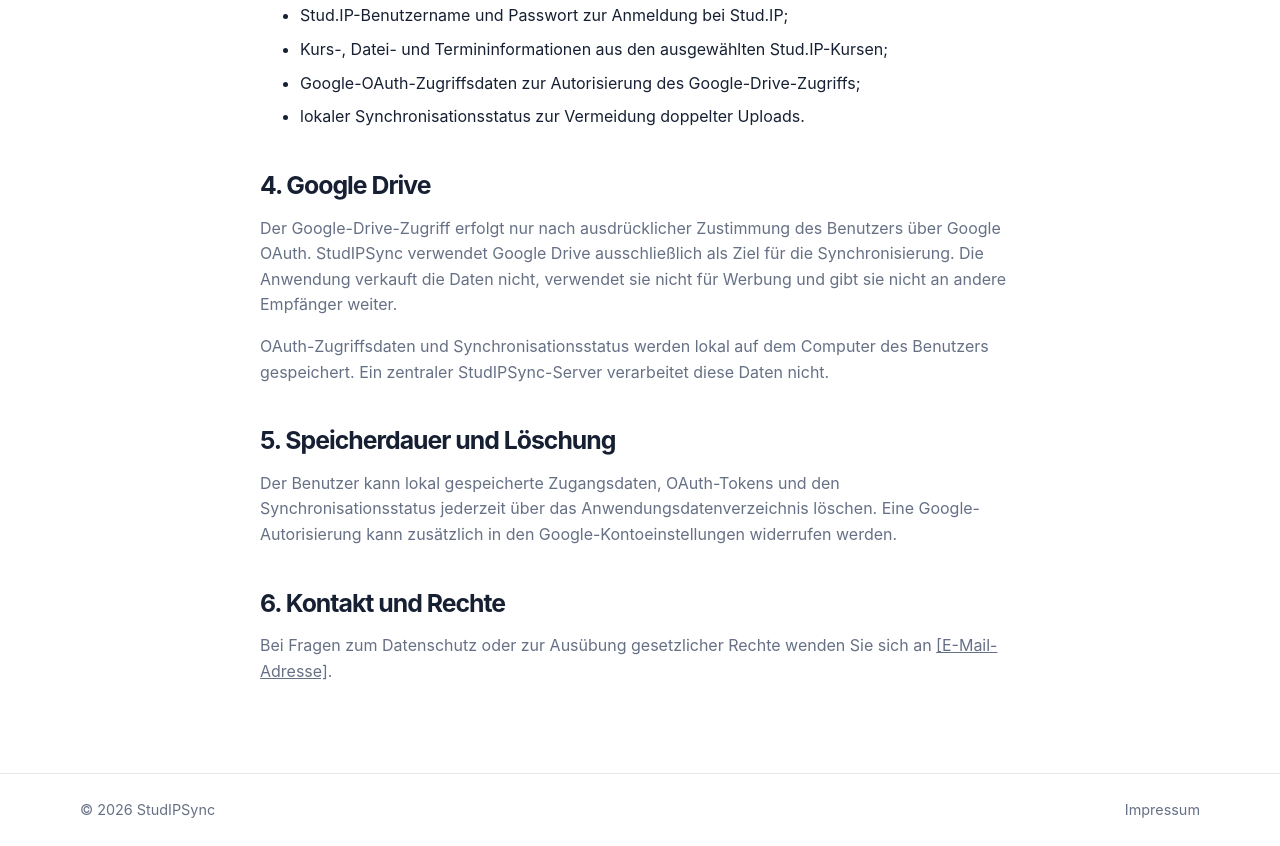
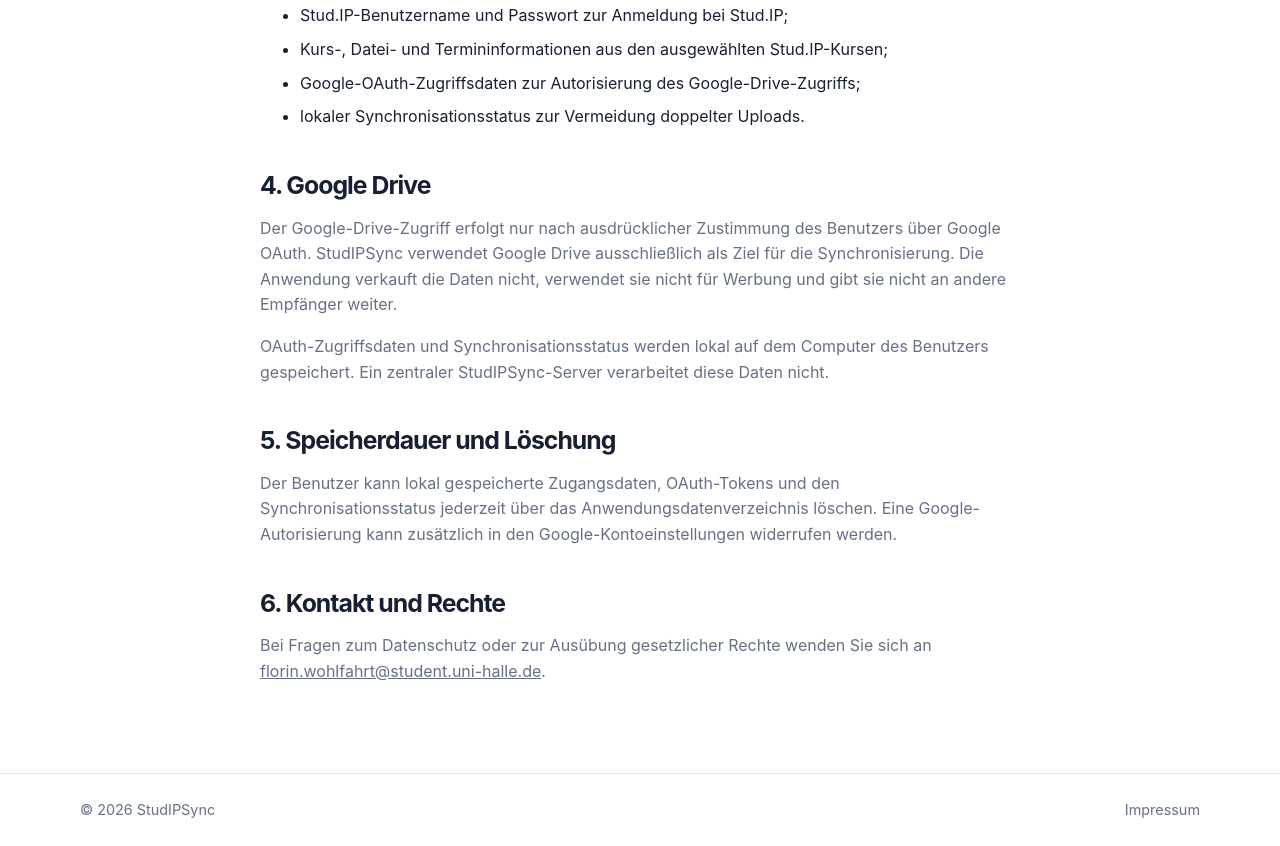
Before and after one commit to wohlfahrt-florin/StudIPSync, a plain HTML site: page site/datenschutz.html in a window 1280 px wide. Shown: the part 698-1544 px from the top of the page. Drawn offline with Linux system fonts and the light colour scheme.

Commit message:
Datenschutzerklärung Fix

```diff
--- a/site/datenschutz.html
+++ b/site/datenschutz.html
@@ -24,7 +24,7 @@
     <h2>5. Speicherdauer und Löschung</h2>
     <p>Der Benutzer kann lokal gespeicherte Zugangsdaten, OAuth-Tokens und den Synchronisationsstatus jederzeit über das Anwendungsdatenverzeichnis löschen. Eine Google-Autorisierung kann zusätzlich in den Google-Kontoeinstellungen widerrufen werden.</p>
     <h2>6. Kontakt und Rechte</h2>
-    <p>Bei Fragen zum Datenschutz oder zur Ausübung gesetzlicher Rechte wenden Sie sich an <a href="mailto:[E-Mail-Adresse]">[E-Mail-Adresse]</a>.</p>
+    <p>Bei Fragen zum Datenschutz oder zur Ausübung gesetzlicher Rechte wenden Sie sich an <a href="mailto:florin.wohlfahrt@student.uni-halle.de">florin.wohlfahrt@student.uni-halle.de</a>.</p>
   </div></main>
   <footer class="site-footer"><div class="container footer-inner"><span>© 2026 StudIPSync</span><a href="/impressum.html">Impressum</a></div></footer>
 </body>
```
